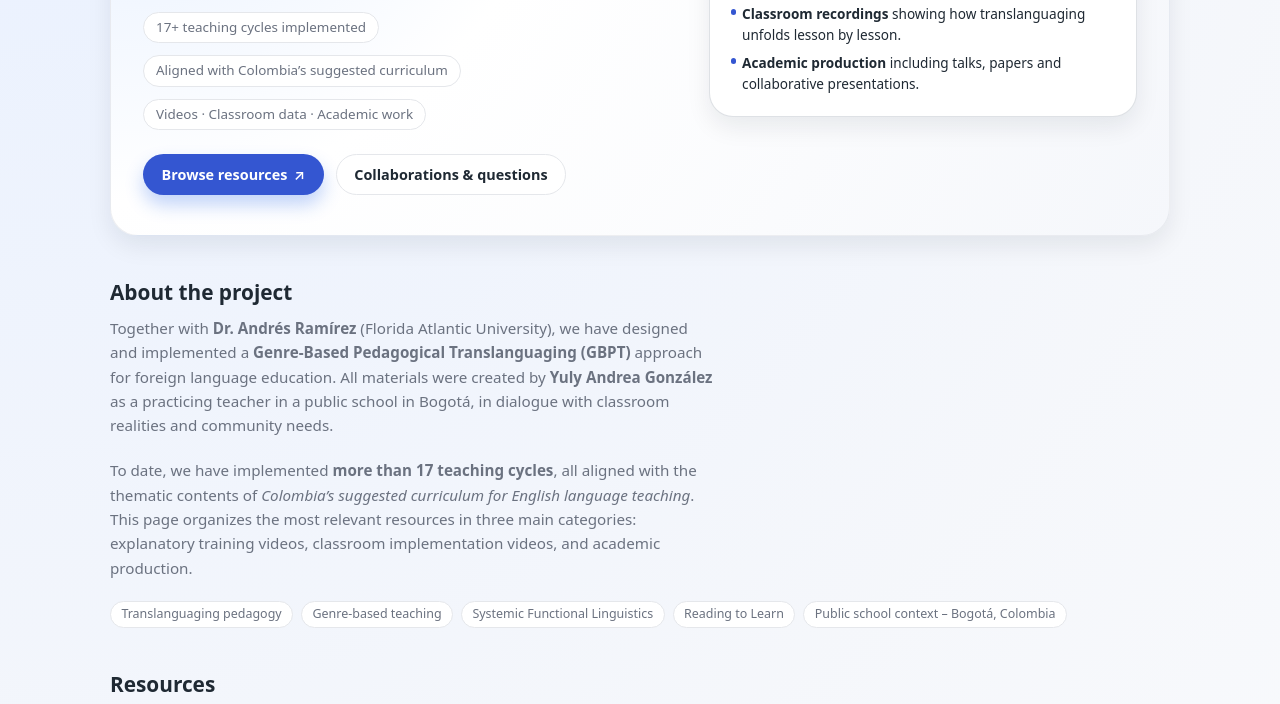
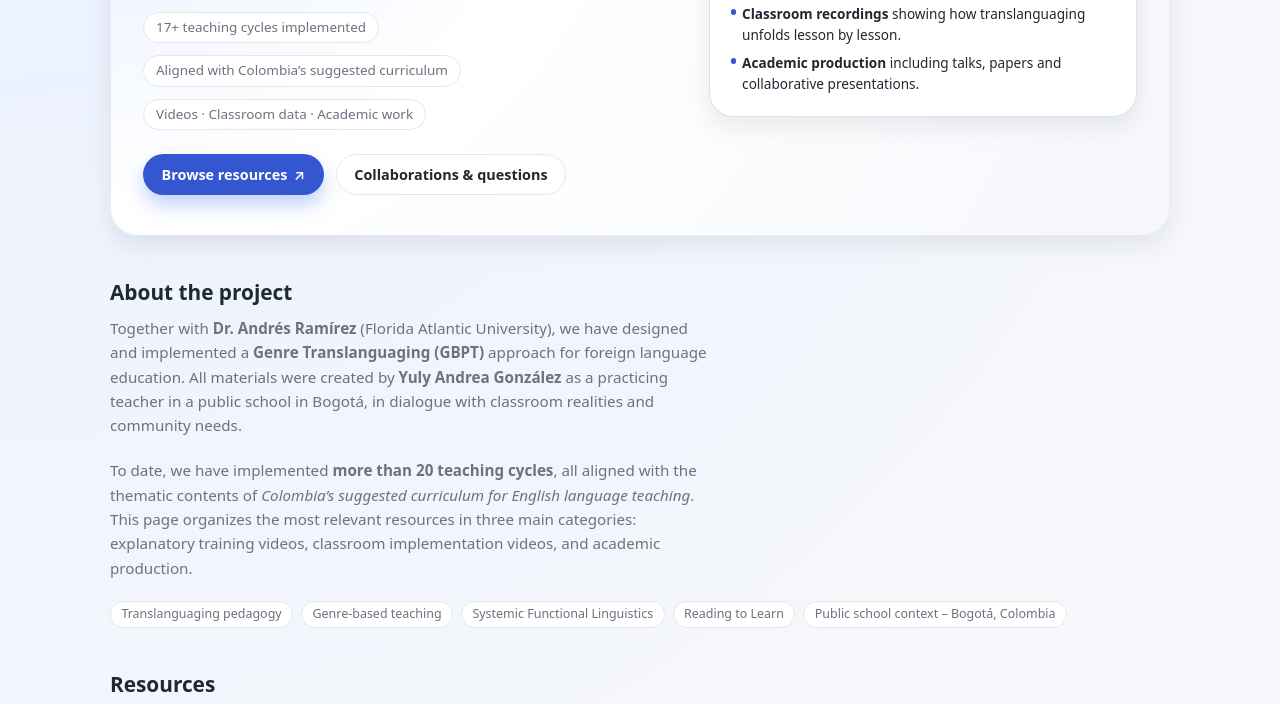
Before and after one commit to genretranslanguaging/genretranslanguaging, a plain HTML site: page index.html in a window 1280 px wide. Shown: the part 367-1071 px from the top of the page. Drawn offline with Linux system fonts and the light colour scheme.

Commit message:
Update index.html

```diff
--- a/index.html
+++ b/index.html
@@ -3,7 +3,7 @@
 <html lang="en">
 <head>
   <meta charset="UTF-8" />
-  <title>Genre-Based Pedagogical Translanguaging</title>
+  <title>Genre Translanguaging</title>
   <meta name="viewport" content="width=device-width, initial-scale=1.0" />
   <meta
     name="description"
@@ -531,14 +531,14 @@
       <p class="section-lead">
         Together with <strong>Dr. Andrés Ramírez</strong> (Florida Atlantic University),
         we have designed and implemented a
-        <strong>Genre-Based Pedagogical Translanguaging (GBPT)</strong> approach for
+        <strong>Genre Translanguaging (GBPT)</strong> approach for
         foreign language education. All materials were created by
-        <strong>Yuly Andrea González</strong> as a practicing teacher in a public school
+        <strong>Yuly Andrea González </strong> as a practicing teacher in a public school
         in Bogotá, in dialogue with classroom realities and community needs.
       </p>
 
       <p class="section-lead">
-        To date, we have implemented <strong>more than 17 teaching cycles</strong>,
+        To date, we have implemented <strong>more than 20 teaching cycles</strong>,
         all aligned with the thematic contents of
         <em>Colombia’s suggested curriculum for English language teaching</em>.
         This page organizes the most relevant resources in three main categories:
```
